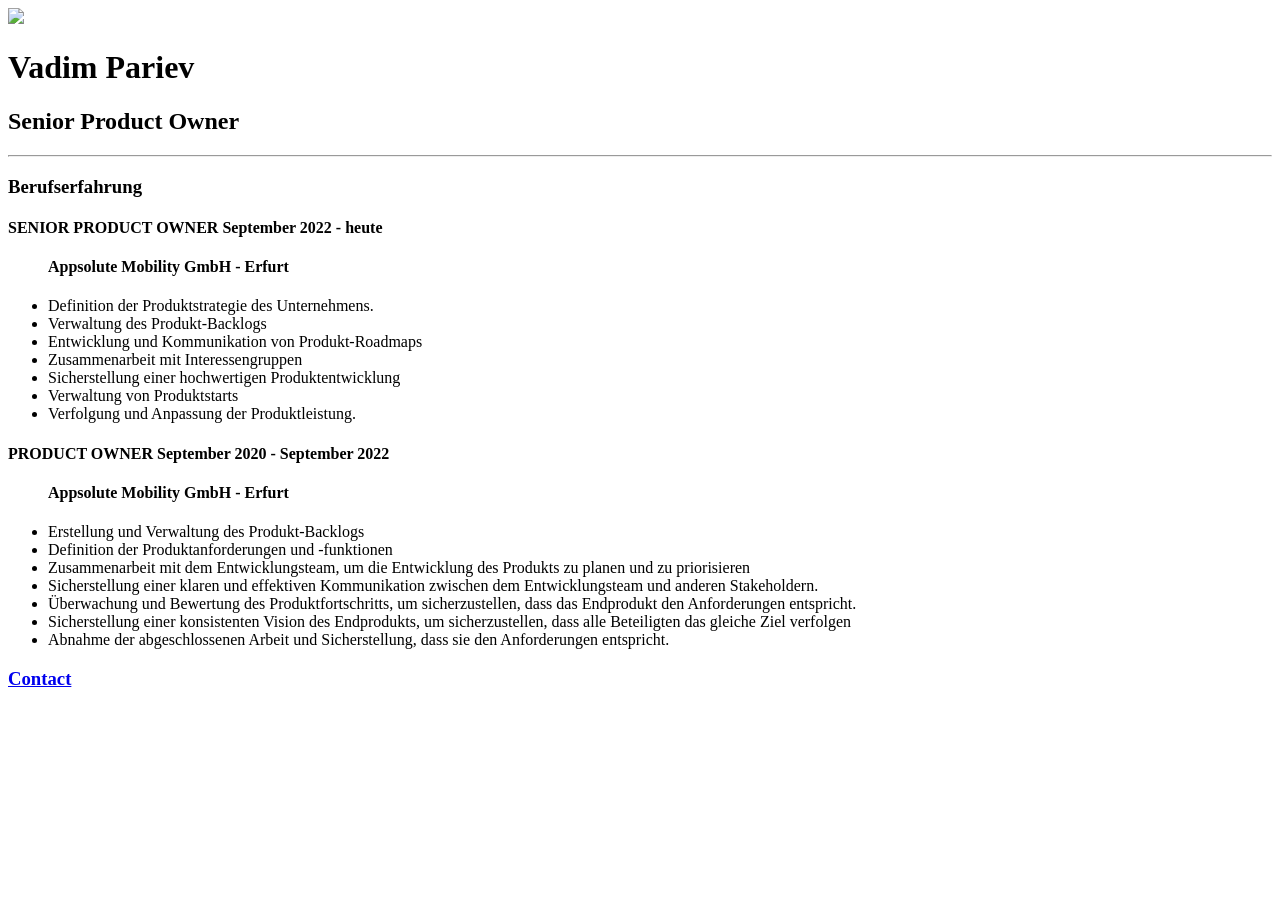
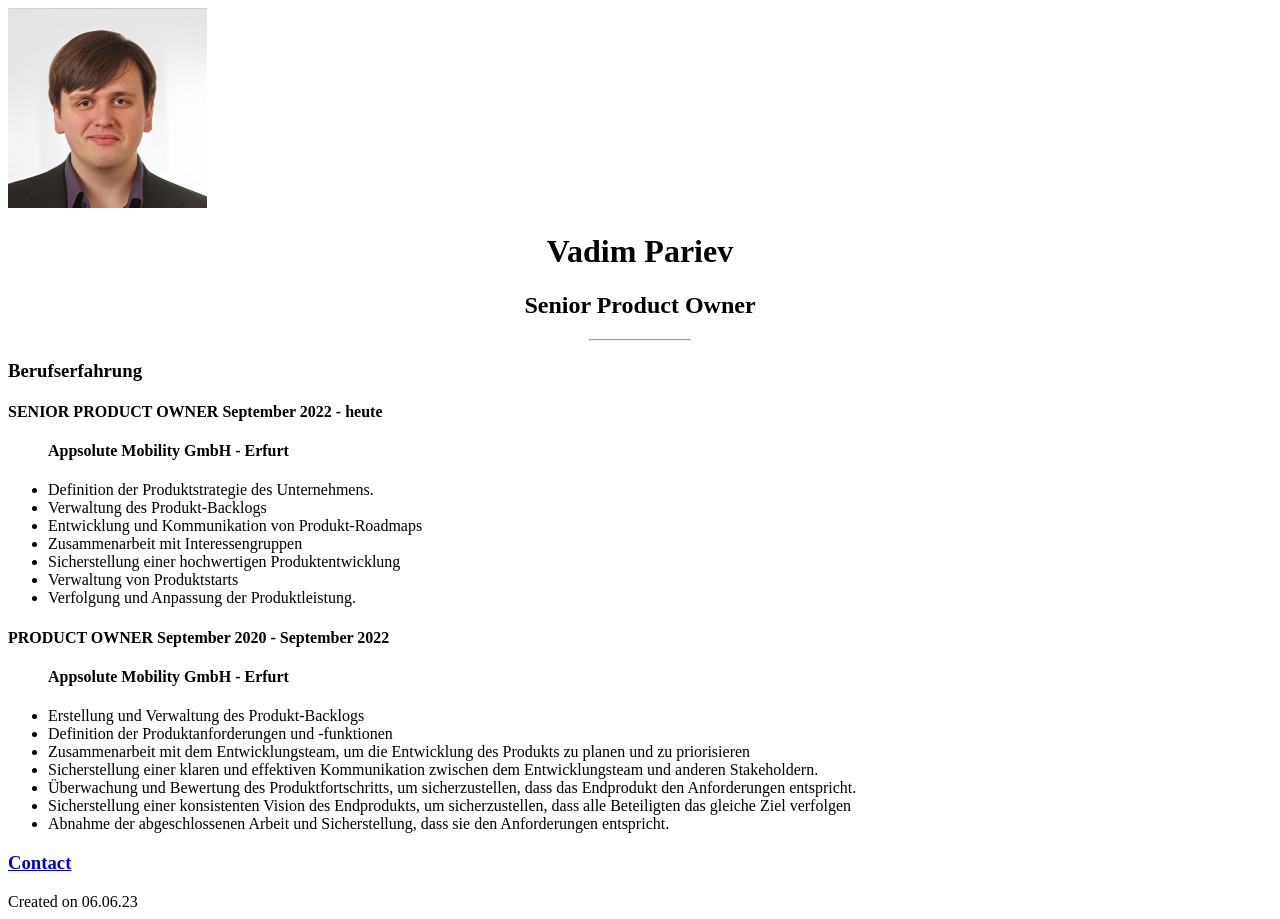
Before and after one commit to PotatoVadim/CV, a plain HTML site: page index.html in a window 1280 px wide. Before the commit the page ends 800 px from the top, so only its background shows below. Drawn offline with Linux system fonts and the light colour scheme.

Commit message:
Add files via upload

```diff
--- a/index.html
+++ b/index.html
@@ -5,9 +5,13 @@
     <meta http-equiv="X-UA-Compatible" content="IE=edge">
     <meta name="viewport" content="width=device-width, initial-scale=1.0">
     <title>Lebeslauf von Vadim Pariev</title>
+    <link
+    rel="stylesheet"
+    href="./style.css"
+    >
 </head>
 <body>
-    <img src="./Images/HD7LjJfbs3c.jpg" height="200">
+    <img src="./Images/mefoto (1).png" height="200" id="Profilepicture">
     <h1>Vadim Pariev</h1>
     <h2>Senior Product Owner</h2>
     <hr>
@@ -47,6 +51,6 @@
     <h3>
         <a href="/contact.html">Contact</a>
     </h3>
-
+    <footer>Created on 06.06.23</footer>
 </body>
 </html>
--- /dev/null
+++ b/style.css
@@ -0,0 +1,16 @@
+h1{
+    text-align: center;
+}
+
+h2{
+    text-align: center;
+}
+
+#Profilepicture{
+    align-items: center;
+}
+
+hr {
+    color: blue;
+    width: 100px;
+}
```
Also changed, not shown: contact.html (+17 -0 lines).
